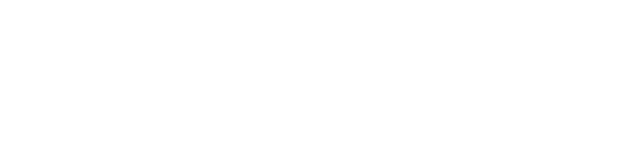
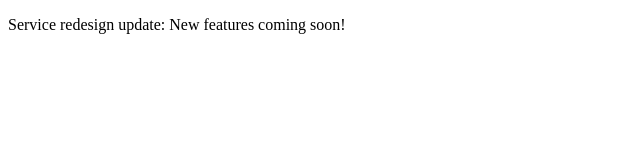
Before and after one commit to icyeza/Gym-Git-Exercise-Solutions, a plain HTML site: page services.html in a window 1280 px wide. Shown: the whole page, without its empty margins (0-640 px from the left). Drawn offline with Linux system fonts and the light colour scheme.

Commit message:
Update services.html for service redesign

```diff
--- a/services.html
+++ b/services.html
@@ -6,6 +6,7 @@
     <title>Our services</title>
 </head>
 <body>
+    <p>Service redesign update: New features coming soon!</p>
 
 </body>
 </html>
```
